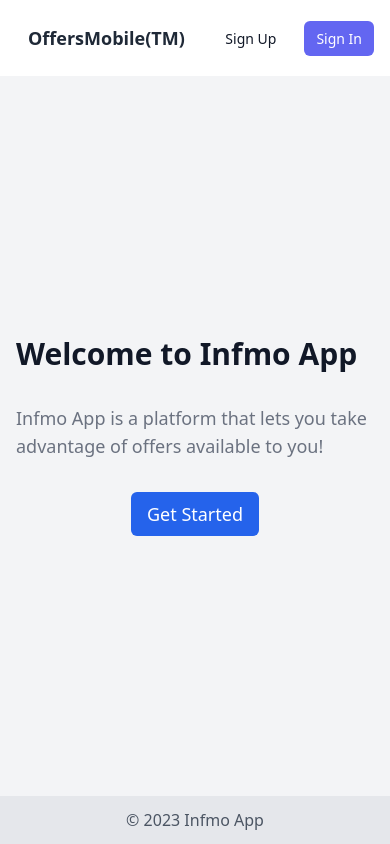
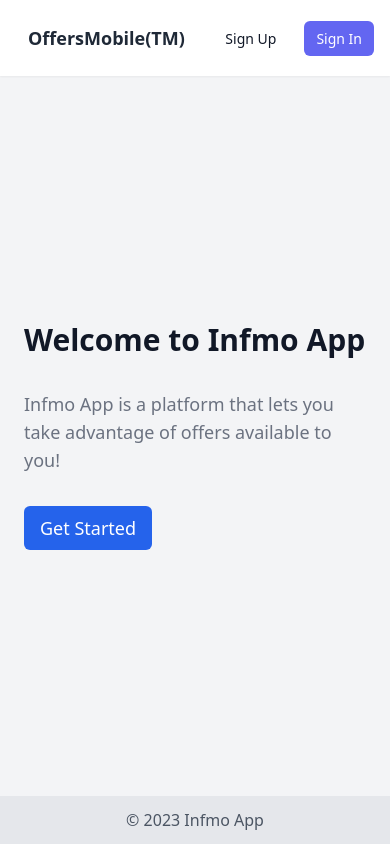
Before and after one commit to ryanfchase/infmo-offers-v1, a React (Create React App) app in the folder frontend/: page / in a window 390 px wide. Built offline with nearby package versions, Linux system fonts and the light colour scheme.

Commit message:
minor aesthetic changes

```diff
--- a/frontend/src/App.js
+++ b/frontend/src/App.js
@@ -3,7 +3,7 @@ import { createBrowserRouter, RouterProvider } from "react-router-dom";
 import HomePage from "./pages/HomePage";
 import Root from "./pages/Root";
 import ErrorPage from "./pages/ErrorPage";
-import SignupFormV1 from "./components/SignupFormV1";
+import SignupForm from "./components/SignupForm";
 import "./index.css"
 
 const router = createBrowserRouter([
@@ -18,7 +18,7 @@ const router = createBrowserRouter([
       },
       {
         path: "/signup",
-        element: <SignupFormV1 />,
+        element: <SignupForm />,
       }
     ]
   }
--- a/frontend/src/pages/HomePage.js
+++ b/frontend/src/pages/HomePage.js
@@ -3,13 +3,13 @@ import { Link } from "react-router-dom";
 
 const HomePage = () => {
   return (
-    <div className="max-w-md w-full space-y-8">
+    <div className="flex flex-col items-start space-y-8">
       <h2 className="text-3xl font-bold text-gray-900">Welcome to Infmo App</h2>
       <p className="text-lg text-gray-500">
         Infmo App is a platform that lets you take advantage of offers available
         to you!
       </p>
-      <div className="flex justify-center">
+      <div className="flex justify-center lg:justify-start">
         <Link
           to="/signup"
           className="px-4 py-2 text-lg font-medium text-white bg-blue-600 rounded-md hover:bg-blue-700"
--- a/frontend/src/pages/Root.js
+++ b/frontend/src/pages/Root.js
@@ -4,10 +4,10 @@ import { Link, Outlet } from "react-router-dom";
 const Root = () => {
   return (
     <div className="min-h-screen bg-gray-100 flex flex-col">
-      <header className="flex items-center justify-between p-4 bg-white">
-        <h1 className="text-lg font-semibold px-3 py-2 text-gray-800 hover:bg-gray-100 hover:text-gray-900 rounded-md">
+      <header className="flex items-center justify-between p-4 bg-white shadow-sm">
+        <Link to="/" className="text-lg font-semibold px-3 py-2 text-gray-800 hover:bg-gray-100 hover:text-gray-900 rounded-md">
           OffersMobile(TM)
-        </h1>
+        </Link>
         <nav>
           <ul className="flex space-x-4">
             <li>
@@ -29,7 +29,7 @@ const Root = () => {
           </ul>
         </nav>
       </header>
-      <main className="flex grow items-center justify-center flex-1 px-4 sm:px-6 lg:px-8 py-4 sm:py-6 lg:py-8">
+      <main className="flex grow items-center justify-center flex-1 px-6 py-6 md:px-4 md:py-4 lg:px-8 lg:py-8">
         <div className="max-w-md w-full">
           <Outlet />
         </div>
```
Also changed, not shown: frontend/src/components/SignupForm.js (renamed from frontend/src/components/SignupFormV1.js).
